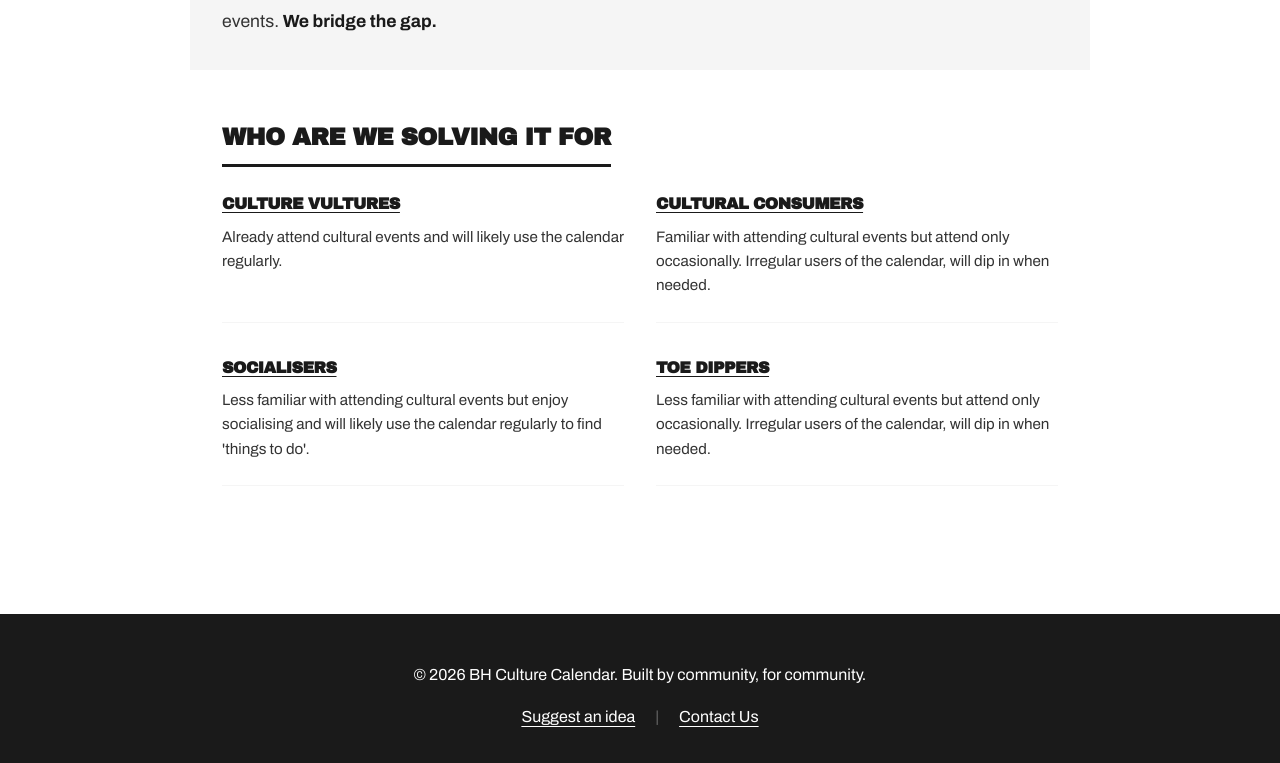
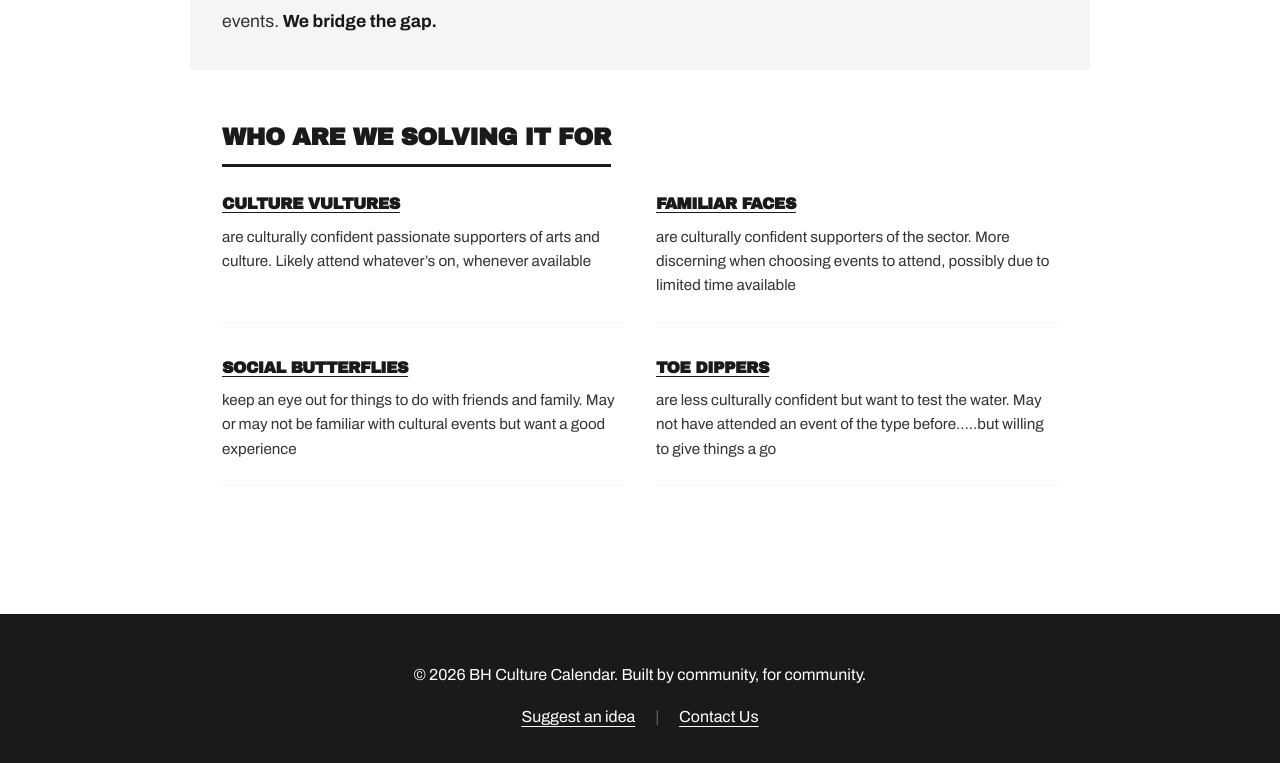
Before and after one commit to nikisiagit/bhculturecalendar, a Next.js app: page /about in a window 1280 px wide. Shown: the part 828-1591 px from the top of the page. Built offline with nearby package versions, Linux system fonts and the light colour scheme; no server answers.

Commit message:
Content: Update About page audience descriptions

```diff
--- a/src/app/about/page.tsx
+++ b/src/app/about/page.tsx
@@ -66,28 +66,25 @@ export default async function AboutPage() {
                         <div className="audience-card">
                             <h3>CULTURE VULTURES</h3>
                             <p>
-                                Already attend cultural events and will likely use the calendar regularly.
+                                are culturally confident passionate supporters of arts and culture. Likely attend whatever’s on, whenever available
                             </p>
                         </div>
                         <div className="audience-card">
-                            <h3>CULTURAL CONSUMERS</h3>
+                            <h3>FAMILIAR FACES</h3>
                             <p>
-                                Familiar with attending cultural events but attend only occasionally.
-                                Irregular users of the calendar, will dip in when needed.
+                                are culturally confident supporters of the sector. More discerning when choosing events to attend, possibly due to limited time available
                             </p>
                         </div>
                         <div className="audience-card">
-                            <h3>SOCIALISERS</h3>
+                            <h3>SOCIAL BUTTERFLIES</h3>
                             <p>
-                                Less familiar with attending cultural events but enjoy socialising and will
-                                likely use the calendar regularly to find &apos;things to do&apos;.
+                                keep an eye out for things to do with friends and family. May or may not be familiar with cultural events but want a good experience
                             </p>
                         </div>
                         <div className="audience-card">
                             <h3>TOE DIPPERS</h3>
                             <p>
-                                Less familiar with attending cultural events but attend only occasionally.
-                                Irregular users of the calendar, will dip in when needed.
+                                are less culturally confident but want to test the water. May not have attended an event of the type before…..but willing to give things a go
                             </p>
                         </div>
                     </div>
```
